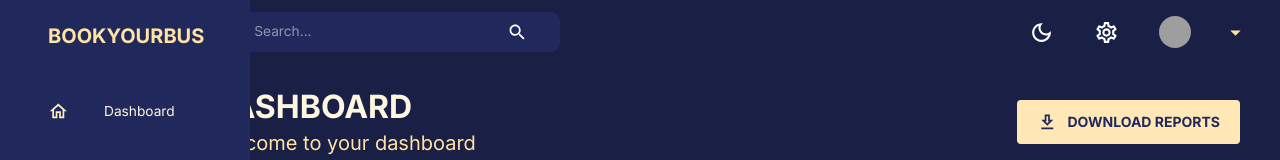
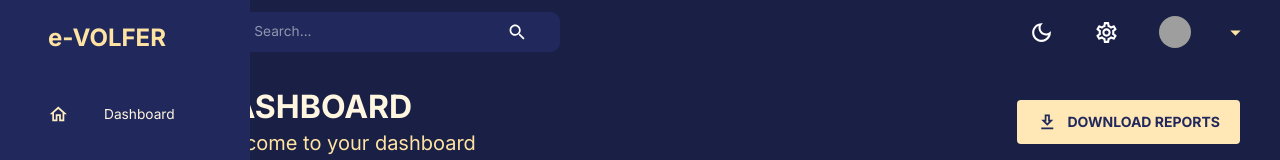
Before and after one commit to lucyy123/MERN-Admin---Dashboard---ecomm-, a React (Create React App) app in the folder frontend/: page /dashboard in a window 1280 px wide. Shown: the top 160 px of the page. Built offline with nearby package versions, Linux system fonts and the light colour scheme; no server answers; grey boxes are pictures that could not be loaded.

Commit message:
added second time

```diff
--- a/frontend/src/Components/Sidebar.jsx
+++ b/frontend/src/Components/Sidebar.jsx
@@ -111,8 +111,8 @@ function Sidebar({ isNonMobile, user, isSidebarOpen, setIsSidebarOpen, drawerWid
                         <Box m="1.5rem 2rem 2rem 3rem">
                             <Flexbetween color={theme.palette.secondary.main}>
                                 <Box display="flex" alignItems="center" gap="0.5rem">
-                                    <Typography variant="h4" fontWeight="bold">
-                                        BOOKYOURBUS
+                                    <Typography variant="h3" fontWeight="bold">
+                                        e-VOLFER
                                     </Typography>
                                 </Box>
                                 {!isNonMobile && (
```
